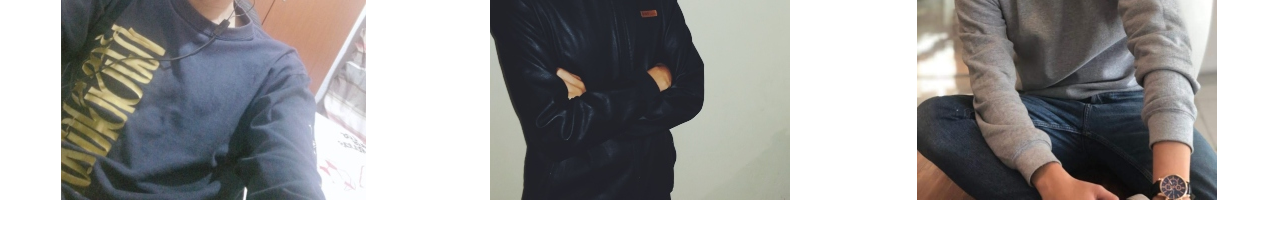
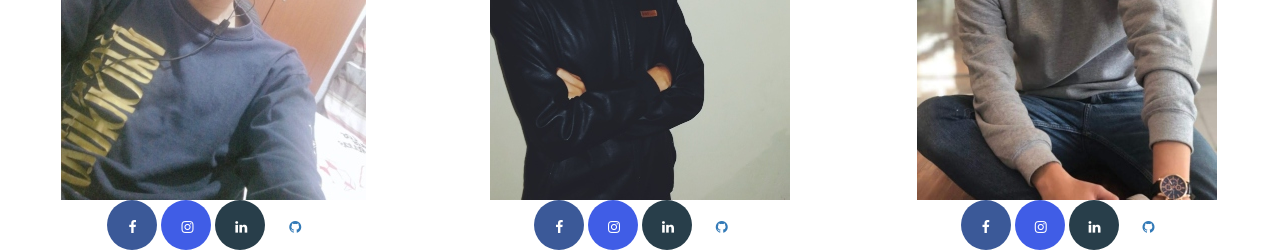
Before and after one commit to sarmijavier/PythonProjectJSJPython, a Flask app: page /about in a window 1280 px wide. Shown: the part 606-856 px from the top of the page. Before the commit the page ends 806 px from the top, so only its background shows below. Run offline with Flask 2, Linux system fonts and the light colour scheme; some libraries are stand-ins or nearby versions.

Commit message:
language spanish

```diff
--- a/app/templates/about.html
+++ b/app/templates/about.html
@@ -9,7 +9,7 @@
         <div class="carousel-item active">
             <img src="{{ url_for('static', filename='img/about.jpeg') }}" class="d-block w-100" alt="...">
             <div id="title" class="carousel-caption">
-                <h1>¡Conocenos!</h1>
+                <h1>¿Quienes Somos?</h1>
             </div>
         </div>
     </div>
@@ -17,22 +17,42 @@
 
 <div class="container-fluid">
     <div class="row mt-5 mb-5 text-center">
-
         <div id="sebastian" class="col-lg-4">
             <img src="{{ url_for('static', filename='img/sebastian.jpg')}}" alt="Sebastian" id='img-seb'
                 class="img-fluid">
             <div id="sebastian2"></div>
+            <div>
+                <a href="https://www.facebook.com/sebastian.benavides.18/" class="fa fa-facebook" target="_blank"></a>
+                <a href="https://www.instagram.com/sebastian10b/" class="fa fa-instagram" target="_blank"></a>
+                <a href="https://www.linkedin.com/in/jhoan-sebastian-1b03161a2/" class="fa fa-linkedin"
+                    target="_blank"></a>
+                <a href="https://github.com/jsbd10" class="fa fa-github" target="_blank"></a>
+            </div>
         </div>
 
         <div id="javier" class="col-lg-4">
             <img src="{{ url_for('static', filename='img/javier.jpg')}}" alt="Javier" id='img-jav' class="img-fluid">
             <div id="javier2"></div>
+            <div>
+                <a href="https://www.facebook.com/SarmiJavier" class="fa fa-facebook" target="_blank"></a>
+                <a href="https://www.instagram.com/sarmijavier/" class="fa fa-instagram" target="_blank"></a>
+                <a href="https://www.linkedin.com/in/h-javier-sarmiento-y-28085a19a/" class="fa fa-linkedin"
+                    target="_blank"></a>
+                <a href="https://github.com/sarmijavier" class="fa fa-github" target="_blank"></a>
+            </div>
         </div>
 
         <div id="santiago" class="col-lg-4">
             <img src="{{ url_for('static', filename='img/santiago.jpg')}}" alt="Santiago" id='img-san'
                 class="img-fluid">
             <div id="santiago2"></div>
+            <div>
+                <a href="https://www.facebook.com/santi.valencia.121" class="fa fa-facebook" target="_blank"></a>
+                <a href="https://www.instagram.com/dr_santiago09/" class="fa fa-instagram" target="_blank"></a>
+                <a href="https://www.linkedin.com/in/david-santiago-1ba72219b/" class="fa fa-linkedin"
+                    target="_blank"></a>
+                <a href="https://github.com/santiagorestrepoo09" class="fa fa-github" target="_blank"></a>
+            </div>
         </div>
     </div>
 </div>
--- a/app/templates/navbar.html
+++ b/app/templates/navbar.html
@@ -7,10 +7,10 @@
     <div class="collapse navbar-collapse text-center" id="navbarNavDropdown">
         <ul class="navbar-nav mr-auto">
             <li class="nav-item ">
-                <a class="nav-link" href="{{ url_for('home') }}">Home</a>
+                <a class="nav-link" href="{{ url_for('home') }}">Inicio</a>
             </li>
             <li class="nav-item ">
-                <a class="nav-link" href="{{ url_for('about')}}">About</a>
+                <a class="nav-link" href="{{ url_for('about')}}">Conocenos</a>
             </li>
         </ul>
         {% if current_user.is_authenticated %}
@@ -27,7 +27,7 @@
         {% else %}
         <ul class="navbar-nav ml-auto">
             <li class="nav-item ">
-                <a class="nav-link" href="{{ url_for('auth.login') }}">Log in</a>
+                <a class="nav-link" href="{{ url_for('auth.login') }}">Iniciar Sesion</a>
             </li>
         </ul>
         {% endif %}
```
Also changed, not shown: app/templates/login.html (+8 -6 lines), app/templates/register.html (+5 -4 lines).
